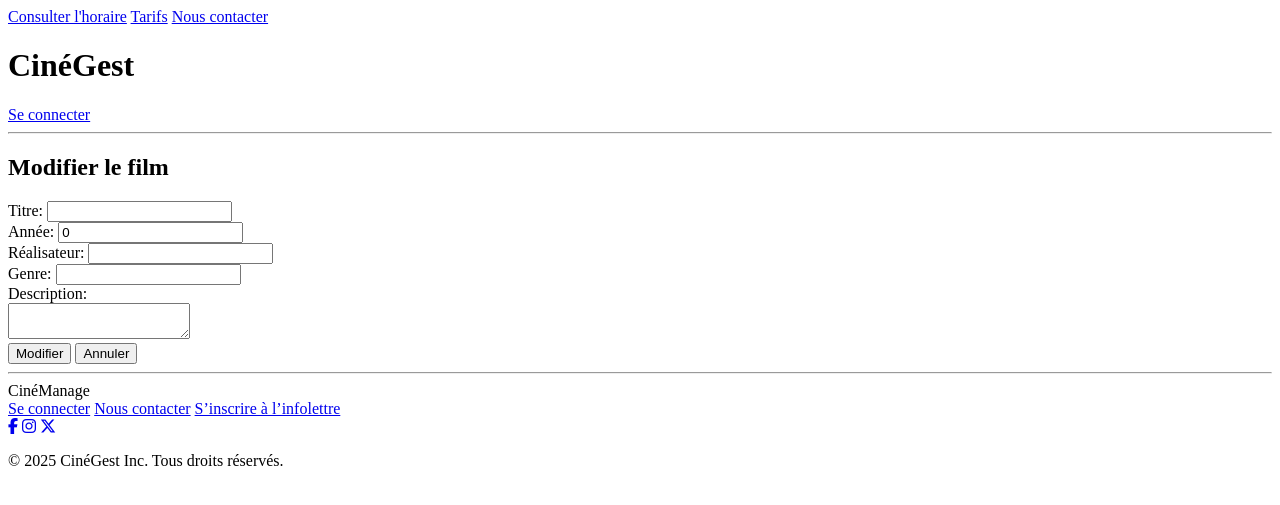
After one commit to Reiklesia/CineManageSystem, a PHP site: page /admin/edit_filmv1.php in a window 1280 px wide. The commit adds this page. Shown: the top 505 px of the page. Run offline with PHP 8.4, Linux system fonts and the light colour scheme; the template is opened without the code that fills it, so the values that code supplies are empty; some libraries are stand-ins or nearby versions.

Commit message:
dsfsdfsdf

```diff
--- a/app/includes/cinemanage_db.sql
+++ b/app/includes/cinemanage_db.sql
@@ -29,8 +29,9 @@ CREATE TABLE IF NOT EXISTS films (
     titre VARCHAR(100) NOT NULL,
     realisateur VARCHAR(100),
     genre VARCHAR(50),
-    annee_sortie INT,
-    description TEXT
+    annee_sortie INT VARCHAR(4),
+    description TEXT,
+    affiche VARCHAR(255)
 );
 
 -- Insérer quelques films de démonstration
--- /dev/null
+++ b/app/includes/header_dashboard.php
@@ -0,0 +1,6 @@
+
+<nav class="admin-nav">
+    <a href="index.php?action=dashboard">Films</a> |
+    <a href="index.php?action=form_add_film">Ajouter un film</a>
+
+</nav>
--- /dev/null
+++ b/app/views/admin/edit_filmv1.php
@@ -0,0 +1,42 @@
+<?php include __DIR__ . '/../../includes/header.php'; ?>
+
+<h2>Modifier le film</h2>
+
+<form method="POST" class="edit-form" action="index.php?action=edit_film&id=<?php echo (int) $film['id']; ?>">
+    <div class="form-left">
+        <label for="titre">Titre:
+        <input id="titre" type="text" name="titre"
+               value="<?php echo htmlspecialchars($film['titre']); ?>" required>
+    </label><br>
+    <div class="two-cols">
+    <label for="annee_sortie">Année:
+        <input id="annee_sortie" type="number" name="annee_sortie"
+               value="<?php echo (int) $film['annee_sortie']; ?>" required>
+    </label><br>
+    </div>
+
+    <label for="realisateur">Réalisateur:
+        <input id="realisateur" type="text" name="realisateur"
+               value="<?php echo htmlspecialchars($film['realisateur']); ?>" required>
+    </label><br>
+
+    <label for="genre">Genre:
+        <input id="genre" type="text" name="genre"
+               value="<?php echo htmlspecialchars($film['genre']); ?>" required>
+    </label><br>
+
+
+    <label for="description">Description:<br>
+        <textarea id="description" name="description" required><?php
+            echo htmlspecialchars($film['description']);
+        ?></textarea>
+    </label><br>
+    </div>
+
+    <button type="submit" name="update">Modifier</button>
+	<button type="button" onclick="window.location.href='index.php?action=dashboard'">Annuler</button>
+</form>
+
+<?php include __DIR__ . '/../../includes/footer.php'; ?>
+
+<script src="<?php echo BASE_URL; ?>public/assets/js/util.js"></script>
```
Also changed, not shown: app/views/admin/dashboard.php (+10 -18 lines).
